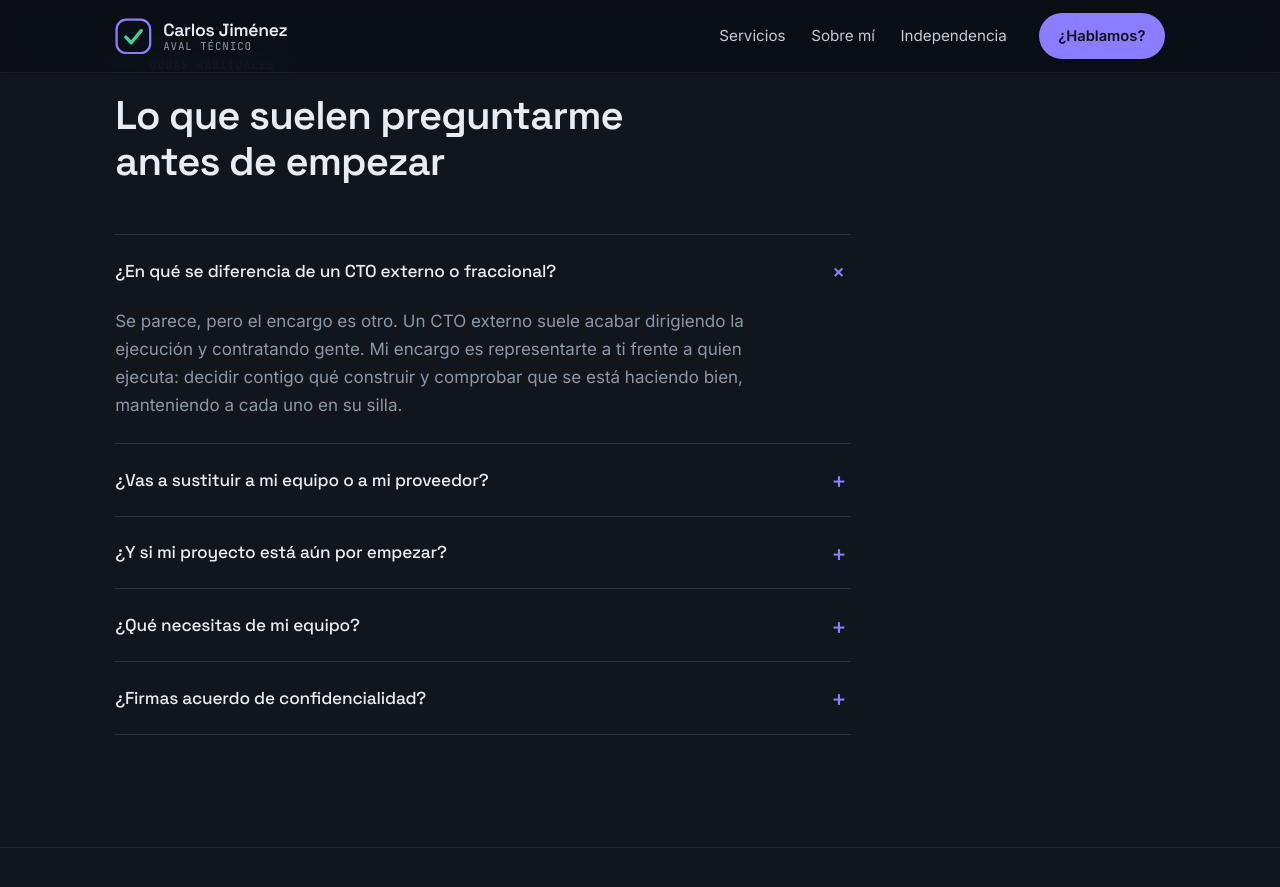
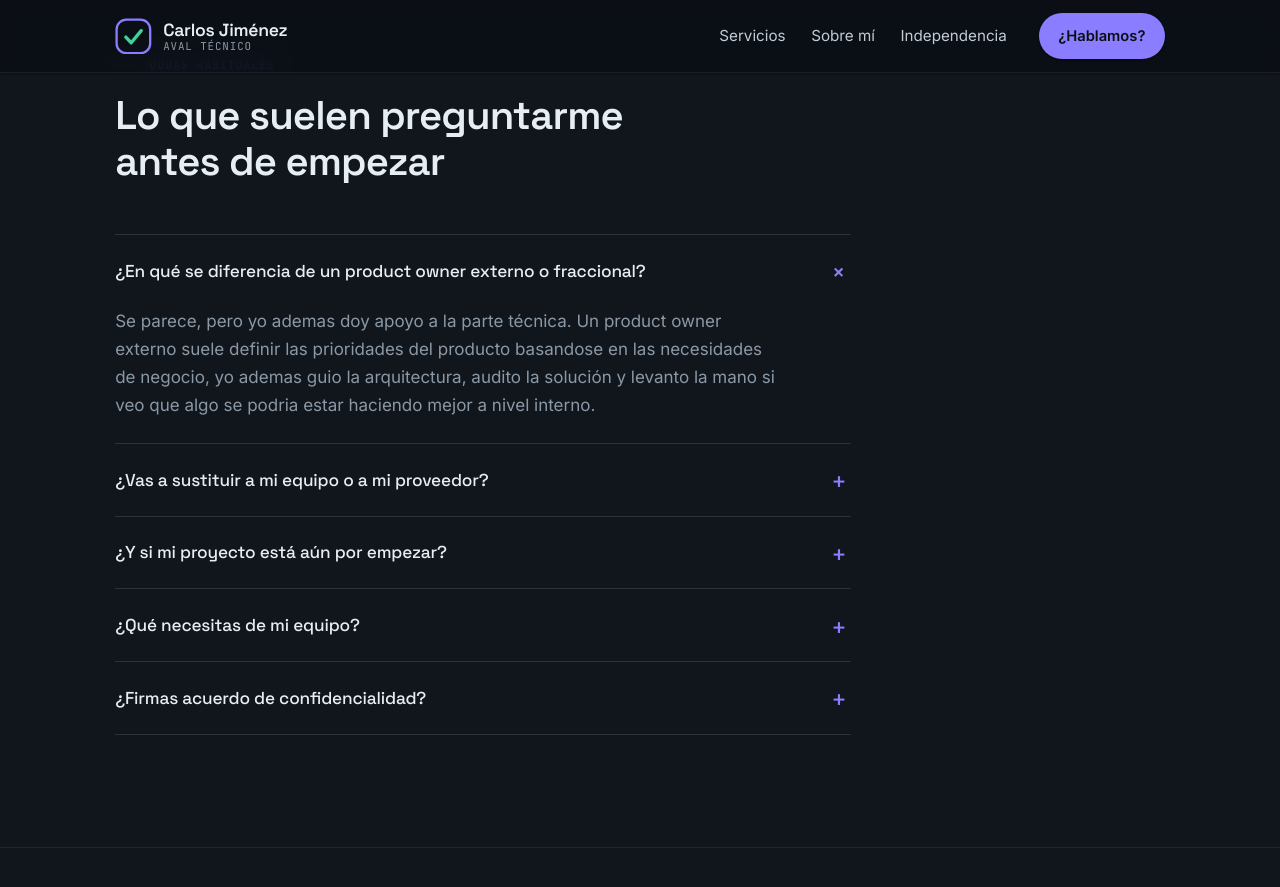
Before and after one commit to Kibarai/AvalTecnico, a Jekyll site: the page built from index.md, in a window 1280 px wide and 900 px high, scrolled down 6921 px. Shown: the top 887 px of the window. Built offline with Jekyll 4.4.1, drawn with Linux system fonts in a browser that asks for light colours.

Commit message:
Update index.md (via Pages CMS)

```diff
--- a/index.md
+++ b/index.md
@@ -88,8 +88,8 @@ servicios:
     - tag: Continuidad
       title: Aval Técnico continuo
       duracion: Facturación mensual
-      text: Vigilo tu inversión de forma continua, hablo con tu equipo o proveedor en tu
-        nombre y te traduzco lo que pasa a lenguaje de negocio.
+      text: Vigilo tu inversión de forma continua, hablo con tu equipo o proveedor en
+        tu nombre y te traduzco lo que pasa a lenguaje de negocio.
       incluye:
         - item: Supervisión continua de entregas, calidad y plazos.
         - item: Priorización continua del roadmap de producto.
@@ -158,11 +158,12 @@ faq:
   eyebrow: Dudas habituales
   title: Lo que suelen preguntarme antes de empezar
   items:
-    - pregunta: ¿En qué se diferencia de un CTO externo o fraccional?
-      respuesta: "Se parece, pero el encargo es otro. Un CTO externo suele acabar
-        dirigiendo la ejecución y contratando gente. Mi encargo es representarte
-        a ti frente a quien ejecuta: decidir contigo qué construir y comprobar
-        que se está haciendo bien, manteniendo a cada uno en su silla."
+    - pregunta: ¿En qué se diferencia de un product owner externo o fraccional?
+      respuesta: Se parece, pero yo ademas doy apoyo a la parte técnica. Un product
+        owner externo suele definir las prioridades del producto basandose en
+        las necesidades de negocio, yo ademas guio la arquitectura, audito la
+        solución y levanto la mano si veo que algo se podria estar haciendo
+        mejor a nivel interno.
     - pregunta: ¿Vas a sustituir a mi equipo o a mi proveedor?
       respuesta: "Lo habitual es justo lo contrario: el equipo rinde mejor cuando las
         prioridades están claras y alguien traduce el negocio a criterios
@@ -185,7 +186,6 @@ cta_final:
   title: ¿Y si pudieras comprobar dónde va cada euro que inviertes?
   text: Empecemos por una llamada de 30 minutos. Me cuentas en qué punto estás y
     salimos de ahí sabiendo si tiene sentido seguir.
-  button_label: ""
   button_url: /contacto/
   secondary_label: Ver servicios
   secondary_url: /servicios/
```
